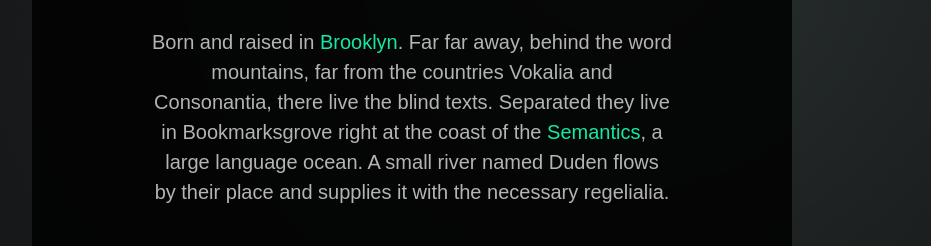
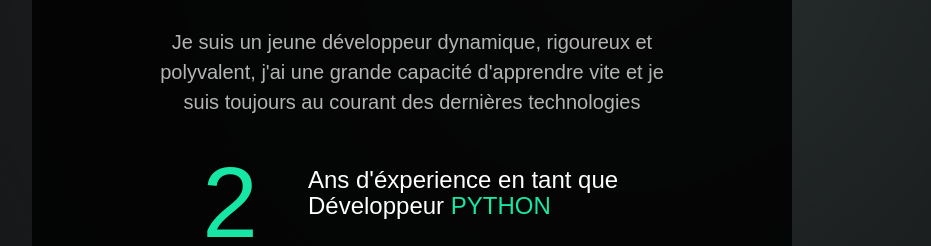
Before and after one commit to Yassine-cheffai/yassine-cheffai.github.io, a plain HTML site: page index.html in a window 1280 px wide. Shown: the part 453-699 px from the top of the page, without its empty margins (228-1159 px from the left). Drawn offline with Linux system fonts and the light colour scheme; files whose address does not match are found by name.

Commit message:
update index

```diff
--- a/index.html
+++ b/index.html
@@ -78,7 +78,7 @@
 								<img src="images/profile_yacin.png" alt="Free HTML5 Wesbite Template by FreeHTML5.co">
 							</figure>
 							<h1>Yacin Cheffai</h1>
-							<p>Born and raised in <a href="#">Brooklyn</a>. Far far away, behind the word mountains, far from the countries Vokalia and Consonantia, there live the blind texts. Separated they live in Bookmarksgrove right at the coast of the <a href="#">Semantics</a>, a large language ocean. A small river named Duden flows by their place and supplies it with the necessary regelialia. </p>
+							<p>Je suis un jeune développeur dynamique, rigoureux et polyvalent,  j'ai une grande capacité d'apprendre vite et je suis toujours au courant des dernières technologies</p>
 						</div>
 					</div>
 					<div class="row">
```
